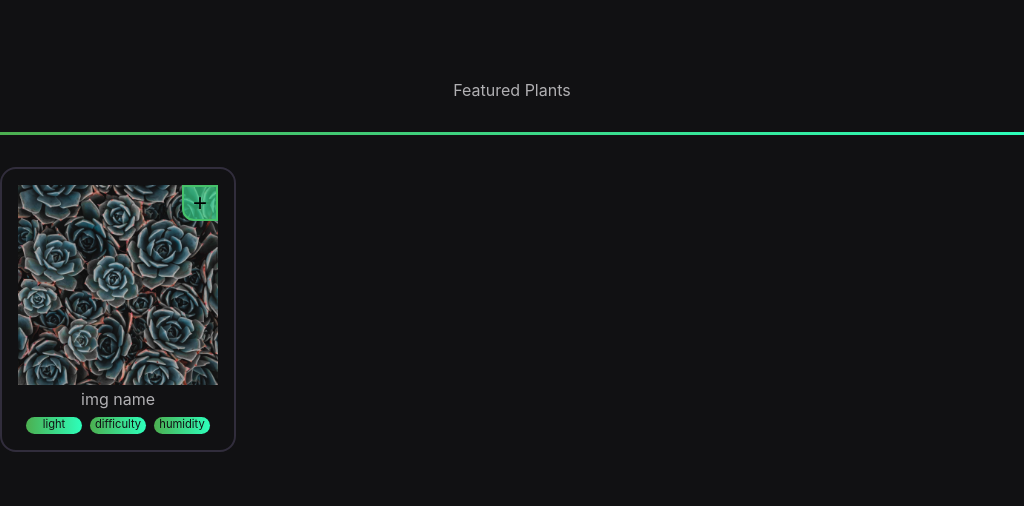
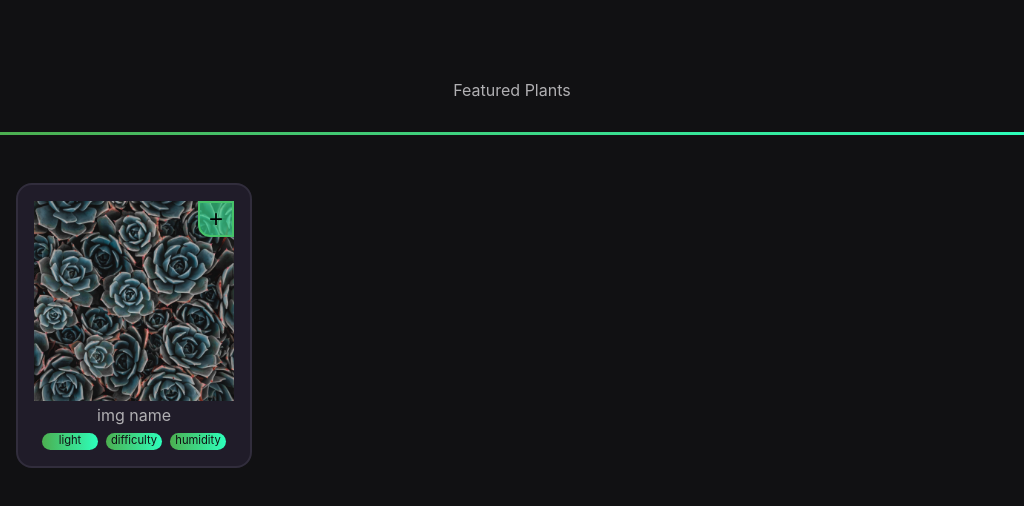
Before and after one commit to tyannarae/plantTracker, a React (Create React App) app: page /collections in a window 1024 px wide. Shown: the top 506 px of the page. Built offline with nearby package versions, Linux system fonts and the light colour scheme.

Commit message:
working on displaying multiple plant cards nicely

```diff
--- a/src/components/shared/plantResults.tsx
+++ b/src/components/shared/plantResults.tsx
@@ -25,7 +25,7 @@ const PlantResults = () => {
     return (
       <div className="resultsContainer">
         <div className="featuredPlantsHeader">Featured Plants</div>
-        {getPlants()}
+        <div className="results">{getPlants()}</div>
       </div>
     );
   }
--- a/src/styles/components/navBar.scss
+++ b/src/styles/components/navBar.scss
@@ -53,6 +53,11 @@
   color: $white;
   border-radius: 3em;
 }
+.logo:hover {
+  background: $yellow;
+  border-radius: 50px;
+  box-shadow: 0 0 27px #ffeb3b, inset 0 0 8px #ffeb3b;
+}
 .logoImg {
   height: 4em;
 }
@@ -86,11 +91,6 @@
       .logoImg {
         height: 3em;
       }
-    }
-    .logo:hover {
-      background: $yellow;
-      border-radius: 50px;
-      box-shadow: 0 0 27px #ffeb3b, inset 0 0 8px #ffeb3b;
     }
 
     .searchForm {
--- a/src/styles/components/plantCard.scss
+++ b/src/styles/components/plantCard.scss
@@ -1,8 +1,10 @@
 @import "../global/colors.scss";
 .plantCardContainer {
+  background-color: #201c29;
   border: 2px solid #312d3c;
   border-radius: 1em;
   padding: 1em;
+  margin: 1em;
   width: 12.5em;
 }
 .containImgAndButton {
--- a/src/styles/components/plantResults.scss
+++ b/src/styles/components/plantResults.scss
@@ -12,3 +12,7 @@
   padding-top: 5em;
   text-align: center;
 }
+.results {
+  flex-wrap: wrap;
+  display: flex;
+}
--- a/src/styles/global/app.scss
+++ b/src/styles/global/app.scss
@@ -2,7 +2,7 @@
 
 body {
   background-color: $black;
-  overflow: hidden;
+  // overflow: hidden;
   height: 100%;
   margin: 0;
   font-family: -apple-system, BlinkMacSystemFont, "Segoe UI", "Roboto", "Oxygen",
@@ -14,7 +14,7 @@ body {
 
 .App {
   text-align: center;
-  overflow: hidden;
+  // overflow: hidden;
   flex-direction: column;
   align-items: center;
   justify-content: center;
--- a/src/styles/pages/landingPage.scss
+++ b/src/styles/pages/landingPage.scss
@@ -18,12 +18,12 @@
   p {
     font-size: 2.3em;
     font-family: "Roboto Condensed", sans-serif;
-    color: $white;
+    color: $black;
     margin: 0;
   }
   border-top: none;
   border-bottom: none;
-  background-image: linear-gradient(to right, $black, $teal);
+  background-image: linear-gradient(to right, $lightGreen, $teal);
   border-right: none;
   border-left: none;
   width: 40em;
@@ -45,6 +45,9 @@
 }
 
 @media screen and (max-width: 325px) {
+  .backgroundImg {
+    height: 40em;
+  }
   .CTA {
     width: 20em;
     height: 6em;
@@ -116,7 +119,10 @@
 }
 @media screen and (min-width: 1000px) and (max-width: 1028px) {
   .backgroundImg {
-    height: 100vmax;
+    display: block;
+    width: 100vw;
+    height: 100vh;
+    object-fit: cover;
   }
   .CTA {
     width: 49em;
```
